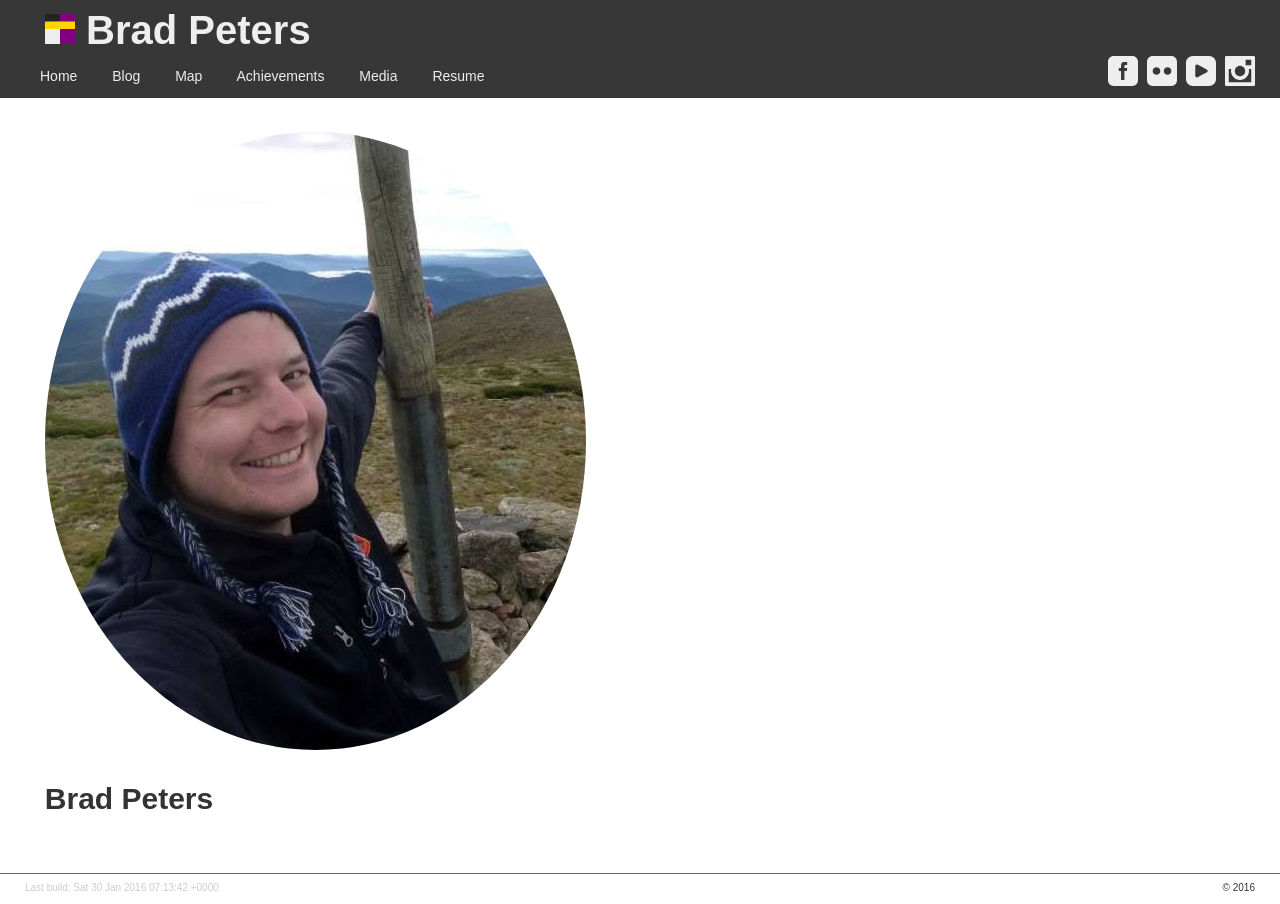
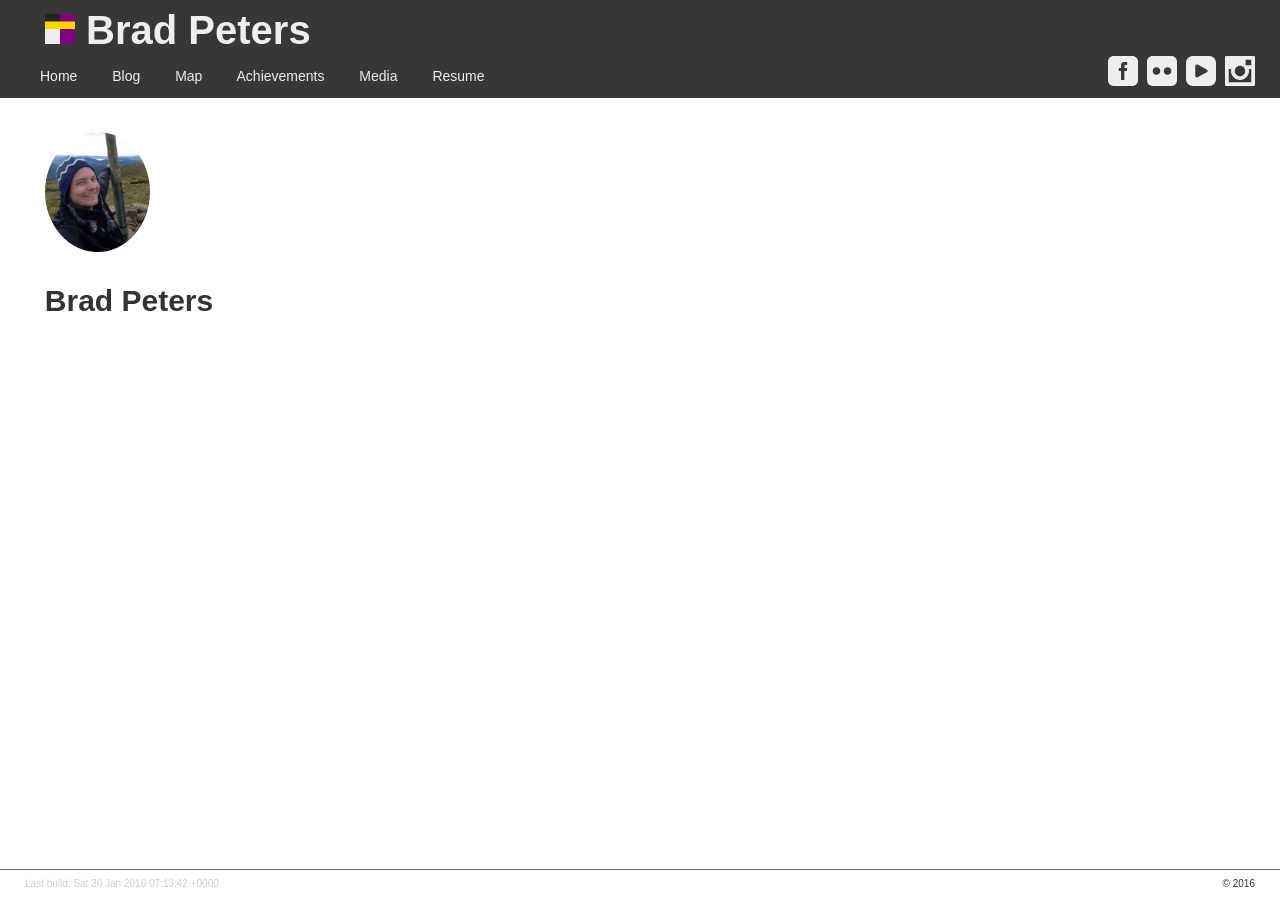
Before and after one commit to ubersejanus/ubersejanus.github.io, a Jekyll site: the page built from authors/bradp.md, in a window 1280 px wide. Built offline with Jekyll 4.4.1, drawn with Linux system fonts in a browser that asks for light colours; Markdown is read by kramdown in place of the engine named in the settings.

Commit message:
maybe now you'll say what you should?

```diff
--- a/_layouts/author.html
+++ b/_layouts/author.html
@@ -12,10 +12,8 @@
 
               </div>
               <ul>
-                {% for post in site.posts %}
-                {% if author == post.author %}
-                <li><a href="{{ post.url }}">{{ post.title }}</a></li>
-                {% endif %}
+                {% for post in site.author[page.author] %}
+                <li>{{ post.date | date: "%B %d, %Y" }}: <a href="{{ post.url }}">{{ post.title }}</a></li>
                 {% endfor %}
               </ul>
             </div>
--- a/style.css
+++ b/style.css
@@ -431,7 +431,7 @@
 
 .no-image .author-container img {width:75px;}
 
-.author-container .avatar img {width:105px;}
+.author-container img.avatar {width:105px;}
 
 .author-container img {
 	border-radius:50%;
```
